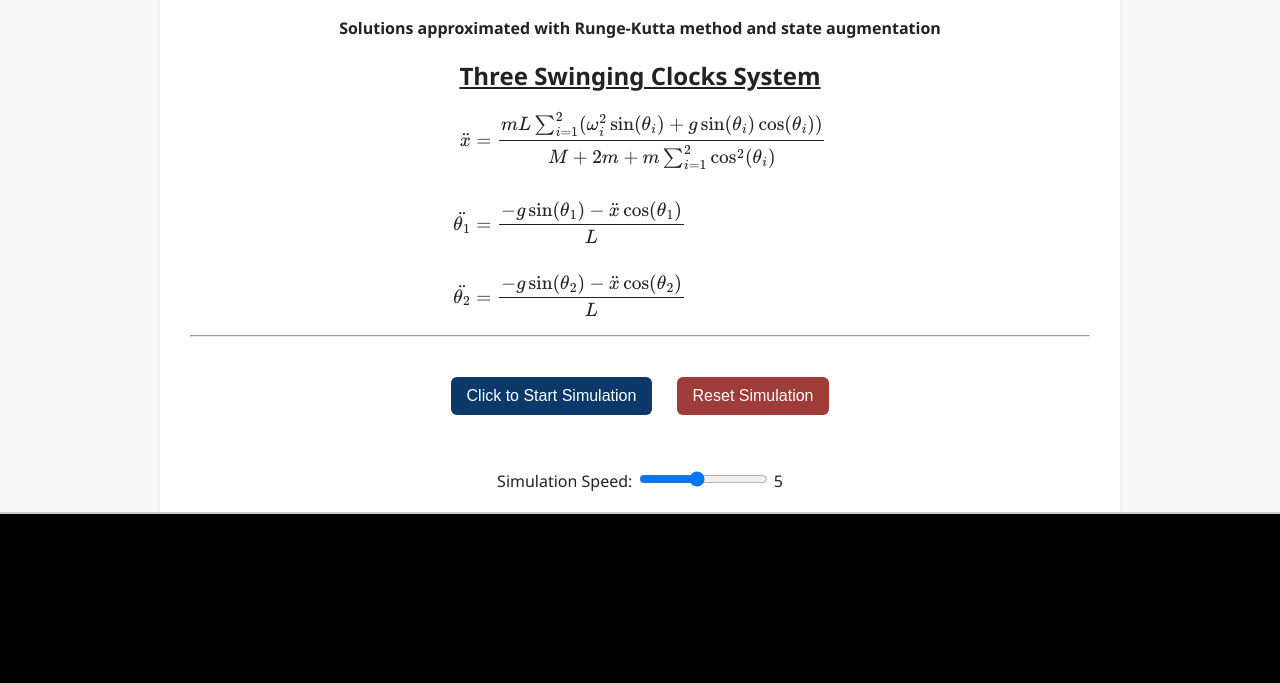
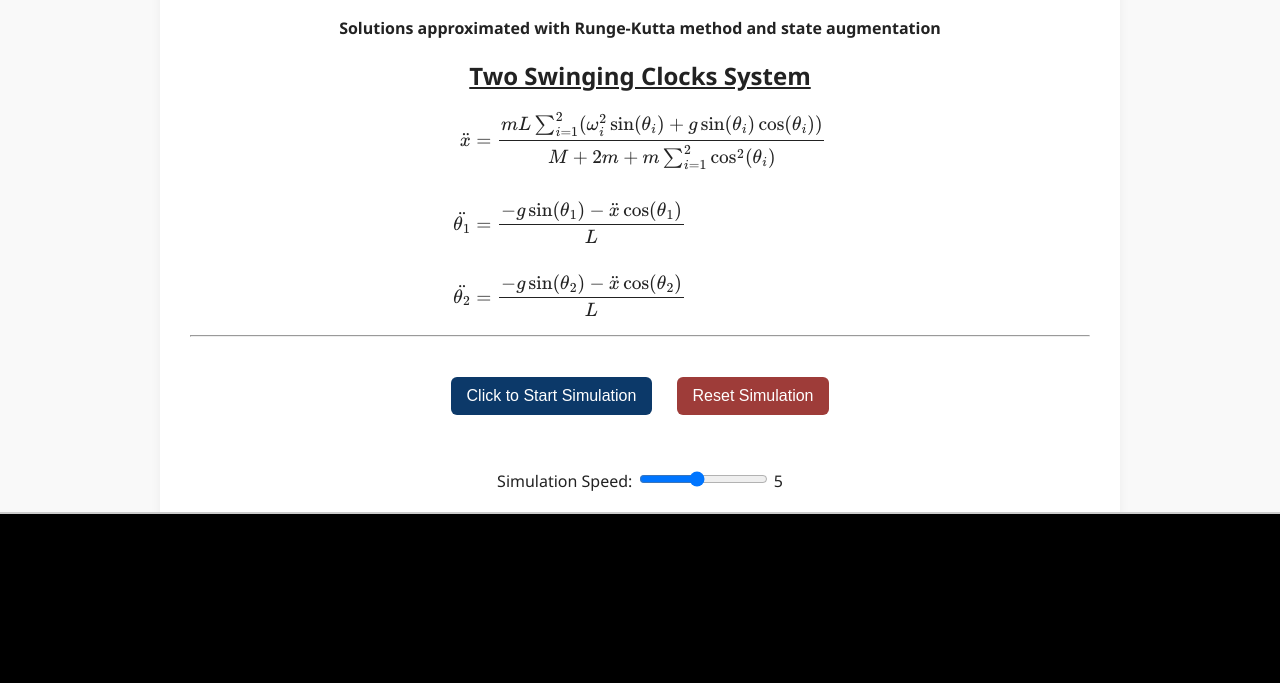
Before and after one commit to Nasser-Mohammed/Huygens-Synchronizing-Clocks, a plain HTML site: page index.html in a window 1280 px wide. Shown: the part 117-800 px from the top of the page. Drawn offline with nearby package versions, Linux system fonts and the light colour scheme.

Commit message:
title fix

```diff
--- a/index.html
+++ b/index.html
@@ -14,7 +14,7 @@
   <div class="wrapper">
     <h1>Huygen's Swinging Clock Synchronization Simulation</h1>
     <h4>Solutions approximated with Runge-Kutta method and state augmentation</h4>
-    <h2><u>Three Swinging Clocks System</u></h2>
+    <h2><u>Two Swinging Clocks System</u></h2>
     <div>
         \[
         \begin{aligned}
```
